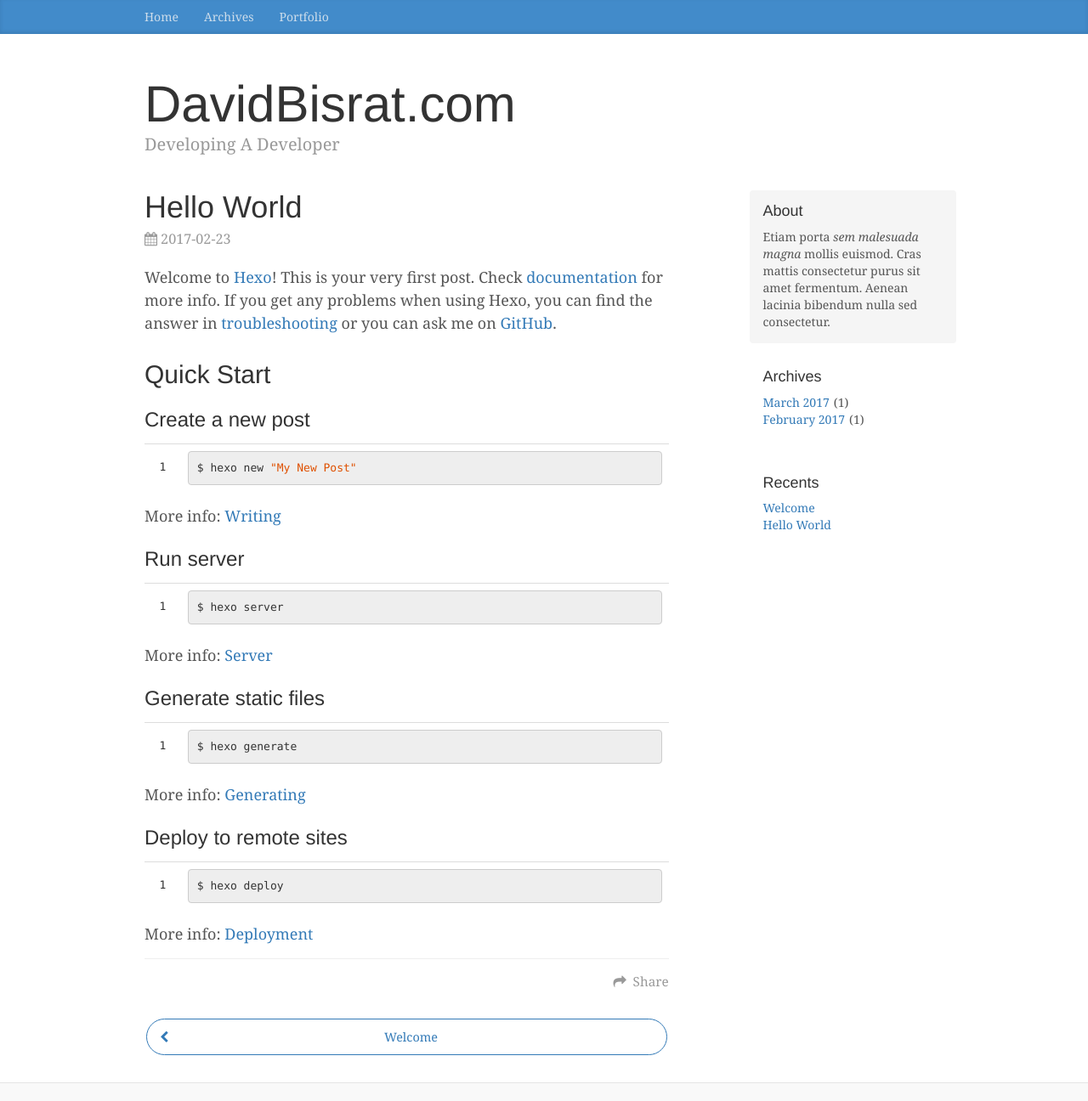
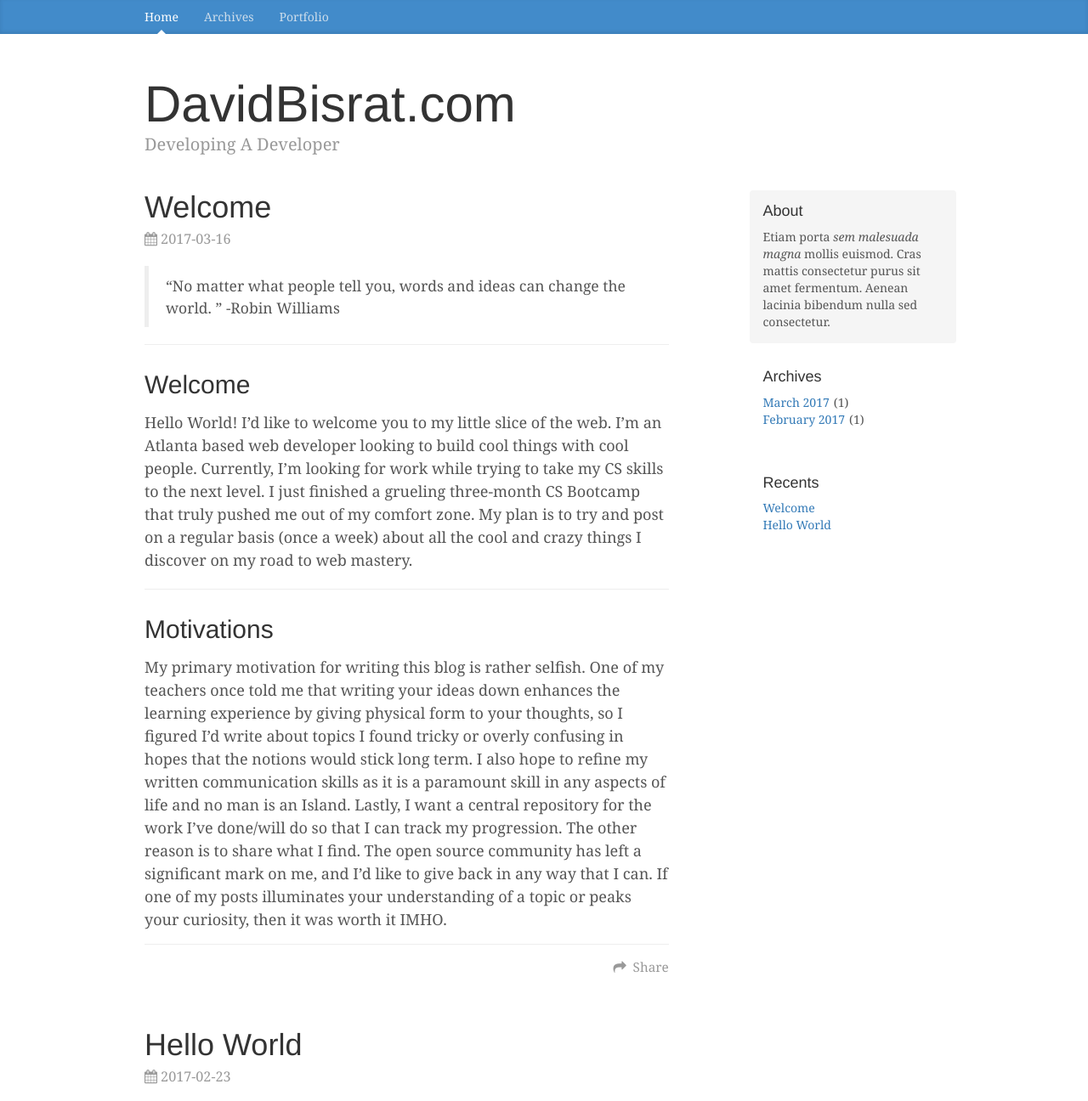
Before and after one commit to dabisrat/dabisrat.github.io, a plain HTML site: page index.html in a window 1280 px wide. Shown: the top 1296 px of the page at 85% size. Drawn offline with nearby package versions, Linux system fonts and the light colour scheme.

Commit message:
Site updated: 2017-04-07 17:29:42

```diff
--- a/2017/02/23/hello-world/index.html
+++ b/index.html
@@ -3,19 +3,14 @@
 <head>
   <meta charset="utf-8">
 
-  <title>Hello World | DavidBisrat.com</title>
+  <title>DavidBisrat.com</title>
   <meta name="viewport" content="width=device-width, initial-scale=1, maximum-scale=1">
-  <meta name="description" content="Welcome to Hexo! This is your very first post. Check documentation for more info. If you get any problems when using Hexo, you can find the answer in troubleshooting or you can ask me on GitHub. Quick">
-<meta name="keywords">
-<meta property="og:type" content="article">
-<meta property="og:title" content="Hello World">
-<meta property="og:url" content="http://dabisrat.github.io/2017/02/23/hello-world/index.html">
+  <meta property="og:type" content="website">
+<meta property="og:title" content="DavidBisrat.com">
+<meta property="og:url" content="http://dabisrat.github.io/index.html">
 <meta property="og:site_name" content="DavidBisrat.com">
-<meta property="og:description" content="Welcome to Hexo! This is your very first post. Check documentation for more info. If you get any problems when using Hexo, you can find the answer in troubleshooting or you can ask me on GitHub. Quick">
-<meta property="og:updated_time" content="2017-02-24T02:05:36.000Z">
 <meta name="twitter:card" content="summary">
-<meta name="twitter:title" content="Hello World">
-<meta name="twitter:description" content="Welcome to Hexo! This is your very first post. Check documentation for more info. If you get any problems when using Hexo, you can find the answer in troubleshooting or you can ask me on GitHub. Quick">
+<meta name="twitter:title" content="DavidBisrat.com">
 
     <link rel="alternate" href="/atom.xml" title="DavidBisrat.com" type="application/atom+xml">
 
@@ -51,7 +46,7 @@
     <div class="collapse navbar-collapse" id="main-menu-navbar">
       <ul class="nav navbar-nav">
 
-          <li><a class=""
+          <li><a class="active"
                  href="/index.html">Home</a></li>
 
           <li><a class=""
@@ -83,13 +78,75 @@
 
     <div class="row">
         <div class="col-sm-8 blog-main">
-          <article id="post-hello-world" class="article article-type-post" itemscope itemprop="blogPost">
+
+
+    <article id="post-Welcome-to-my-blog" class="article article-type-post" itemscope itemprop="blogPost">
 
   <header class="article-header">
 
 
-    <h1 class="article-title" itemprop="name">
-      Hello World
+    <h1 itemprop="name">
+      <a class="article-title" href="/2017/03/16/Welcome-to-my-blog/">Welcome</a>
+    </h1>
+
+
+
+  </header>
+
+  <div class="article-meta">
+    <div class="article-datetime">
+  <a href="/2017/03/16/Welcome-to-my-blog/" class="article-date"><time datetime="2017-03-16T15:36:41.000Z" itemprop="datePublished">2017-03-16</time></a>
+</div>
+
+
+
+
+  </div>
+  <div class="article-inner">
+
+    <div class="article-entry" itemprop="articleBody">
+
+        <blockquote>
+<p>“No matter what people tell you, words and ideas can change the world. ” -Robin Williams</p>
+</blockquote>
+<hr>
+<h2 id="Welcome"><a href="#Welcome" class="headerlink" title="Welcome"></a>Welcome</h2><p>Hello World! I’d like to welcome you to my little slice of the web. I’m an Atlanta based web developer looking to build cool things with cool people. Currently,  I’m looking for work while trying to take my CS skills to the next level. I just finished a grueling three-month CS Bootcamp that truly pushed me out of my comfort zone. My plan is to try and post on a regular basis (once a week) about all the cool and crazy things I discover on my road to web mastery. </p>
+<hr>
+<h2 id="Motivations"><a href="#Motivations" class="headerlink" title="Motivations"></a>Motivations</h2><p>My primary motivation for writing this blog is rather selfish. One of my teachers once told me that writing your ideas down enhances the learning experience by giving physical form to your thoughts, so I figured I’d write about topics I found tricky or overly confusing in hopes that the notions would stick long term. I also hope to refine my written communication skills as it is a paramount skill in any aspects of life and no man is an Island. Lastly, I want a central repository for the work I’ve done/will do so that I can track my progression. The other reason is to share what I find. The open source community has left a significant mark on me, and I’d like to give back in any way that I can. If one of my posts illuminates your understanding of a topic or peaks your curiosity, then it was worth it IMHO.</p>
+<!-- link:[jump ](#jump-to-1)  destination<p id = "jump-to-1"></p>-->
+<!-----
+## Goal-->
+
+
+    </div>
+
+
+
+
+
+
+    <footer class="article-footer">
+      <a data-url="http://dabisrat.github.io/2017/03/16/Welcome-to-my-blog/" data-id="cj18ch2q40001gar6ksx7x306" class="article-share-link">
+        <i class="fa fa-share"></i> Share
+      </a>
+
+
+
+    </footer>
+  </div>
+
+</article>
+
+
+
+
+    <article id="post-hello-world" class="article article-type-post" itemscope itemprop="blogPost">
+
+  <header class="article-header">
+
+
+    <h1 itemprop="name">
+      <a class="article-title" href="/2017/02/23/hello-world/">Hello World</a>
     </h1>
 
 
@@ -128,7 +185,7 @@
 
 
     <footer class="article-footer">
-      <a data-url="http://dabisrat.github.io/2017/02/23/hello-world/" data-id="cj18cav5s0001cor6yd36nc23" class="article-share-link">
+      <a data-url="http://dabisrat.github.io/2017/02/23/hello-world/" data-id="cj18ch2q90003gar6ftrt3llv" class="article-share-link">
         <i class="fa fa-share"></i> Share
       </a>
 
@@ -137,22 +194,11 @@
     </footer>
   </div>
 
-
-<ul id="article-nav" class="nav nav-pills nav-justified">
-
-  <li role="presentation">
-    <a href="/2017/03/16/Welcome-to-my-blog/" id="article-nav-older" class="article-nav-link-wrap">
-      <i class="fa fa-chevron-left pull-left"></i>
-      <span class="article-nav-link-title">Welcome</span>
-    </a>
-  </li>
-
-
-</ul>
+</article>
 
 
 
-</article>
+
 
 
 
```
Also changed, not shown: 2017/03/16/Welcome-to-my-blog/index.html (+1 -1 lines), Portfolio/index.html (+1 -1 lines).
